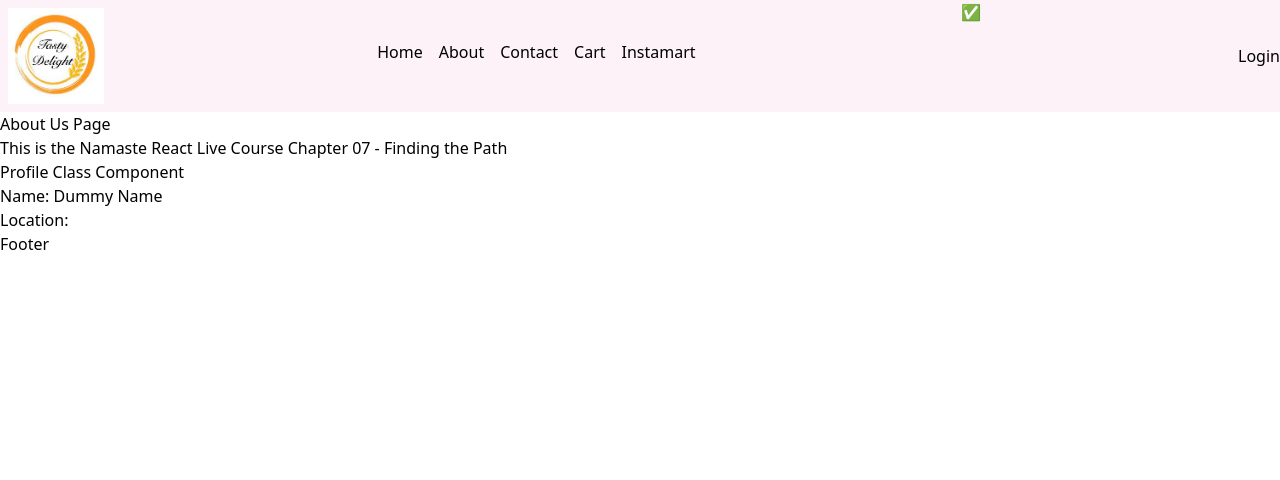
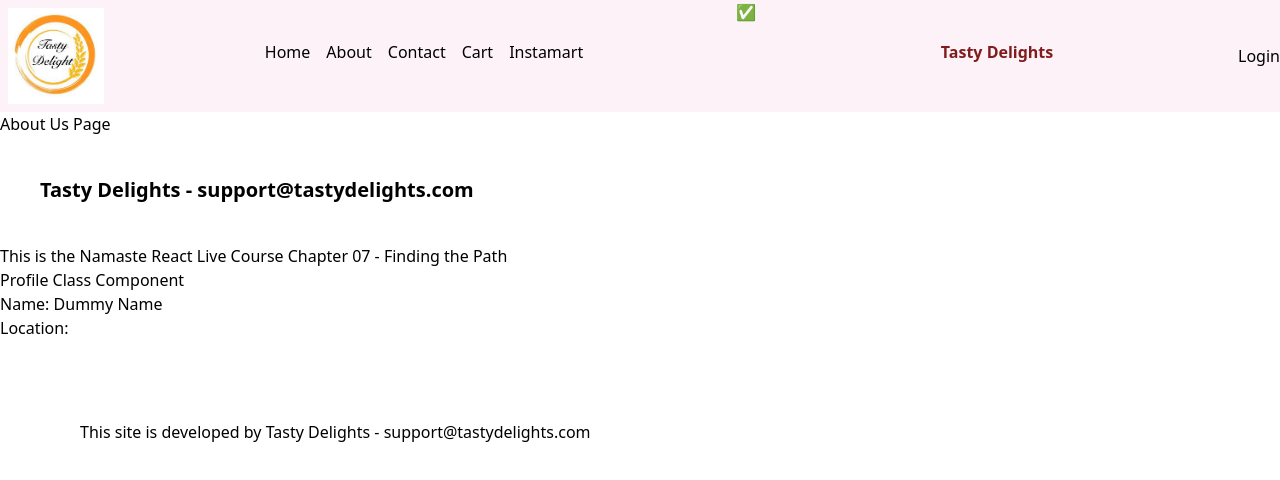
Before and after one commit to ErojiAruna/Tasty-Delights-App, a React (Vite) app: page /about in a window 1280 px wide. Shown: the top 480 px of the page. Built offline with nearby package versions, Linux system fonts and the light colour scheme.

Commit message:
initial commit

```diff
--- a/src/App.js
+++ b/src/App.js
@@ -9,20 +9,28 @@ import Contact from './components/Contact';
 import RestaurantMenu from './components/RestaurantMenu';
 import Profile from './components/Profile';
 import Shimmer from './components/Shimmer';
+import userContext from '../utils/userContext';
 
 const Instamart = lazy(() => import('./components/Instamart'));
 // Upon On Demand Loading --> Upon render -> suspend loading
 const About = lazy(() => import('./components/About'));
 
 const AppLayout = () => {
-  const [user, setUser] = useState();
+  const [user, setUser] = useState({
+    name: 'Tasty Delights',
+    email: 'support@tastydelights.com',
+  });
 
   return (
-    <>
+    <userContext.Provider
+      value={{
+        user: user,
+      }}
+    >
       <Header />
       <Outlet />
       <Footer />
-    </>
+    </userContext.Provider>
   );
 };
 
--- a/src/components/About.js
+++ b/src/components/About.js
@@ -1,6 +1,7 @@
 import React from 'react';
 import ProfileFunctionalComponent from './Profile';
 import Profile from './ProfileClass';
+import userContext from '../../utils/userContext';
 
 class About extends React.Component {
   constructor(props) {
@@ -16,6 +17,14 @@ class About extends React.Component {
     return (
       <div>
         <h1>About Us Page</h1>
+
+        <userContext.Consumer>
+          {({ user }) => (
+            <h4 className="font-bold text-xl p-10">
+              {user?.name} - {user?.email}
+            </h4>
+          )}
+        </userContext.Consumer>
         <p>
           This is the Namaste React Live Course Chapter 07 - Finding the Path
         </p>
--- a/src/components/Body.js
+++ b/src/components/Body.js
@@ -1,4 +1,4 @@
-import { useState, useEffect } from 'react';
+import { useState, useEffect, useContext } from 'react';
 import { restaurantList } from '../config';
 import RestaurantCard from './RestaurantCard';
 import { GET_RES_API } from '../config';
@@ -6,12 +6,14 @@ import Shimmer from './Shimmer';
 import { Link } from 'react-router-dom';
 import { filterData } from '../../utils/helper';
 import useOnline from '../../utils/useOnline';
+import userContext from '../../utils/userContext';
 
-const Body = ({ user }) => {
+const Body = () => {
   const [allRestaurants, setAllRestaurants] = useState([]);
   const [filteredRestaurants, setFilteredRestaurants] = useState([]);
 
   const [searchText, setSearchText] = useState(''); // To create state varialble
+  const { user, setUser } = useContext(userContext);
 
   useEffect(() => {
     getRestaurants();
@@ -27,12 +29,6 @@ const Body = ({ user }) => {
     setFilteredRestaurants(
       json?.data?.cards[2]?.card?.card?.gridElements?.infoWithStyle?.restaurants
     );
-  }
-
-  const isOnline = useOnline();
-
-  if (!isOnline) {
-    return <h1>🔴 Offline, please check your internet connection!!</h1>;
   }
 
   return allRestaurants?.length === 0 ? (
@@ -61,6 +57,24 @@ const Body = ({ user }) => {
         >
           Search
         </button>
+        <input
+          value={user.name}
+          onChange={(e) =>
+            setUser({
+              ...user,
+              name: e.target.value,
+            })
+          }
+        ></input>
+        <input
+          value={user.email}
+          onChange={(e) =>
+            setUser({
+              ...user,
+              email: e.target.value,
+            })
+          }
+        ></input>
       </div>
       <div className="m-20 flex flex-row flex-wrap justify-center">
         {filteredRestaurants.map((restaurant) => (
--- a/src/components/Footer.js
+++ b/src/components/Footer.js
@@ -1,5 +1,14 @@
+import { useContext } from 'react';
+import userContext from '../../utils/userContext';
+
 const Footer = () => {
-  return <h4>Footer</h4>;
+  const { user } = useContext(userContext);
+
+  return (
+    <h4 className="p-10 m-10">
+      This site is developed by {user.name} - {user.email}
+    </h4>
+  );
 };
 
 export default Footer;
--- a/src/components/Header.js
+++ b/src/components/Header.js
@@ -1,7 +1,8 @@
-import { useState } from 'react';
+import { useState, useContext } from 'react';
 import Logo from '../assets/tasty-delights.png';
 import { Link } from 'react-router-dom';
 import useOnline from '../../utils/useOnline';
+import userContext from '../../utils/userContext';
 
 const loggedInUser = () => {
   // API call to check authentication
@@ -18,6 +19,8 @@ const Header = () => {
   const [isLoggedIn, setIsLoggedIn] = useState(false);
 
   const isOnline = useOnline();
+
+  const { user } = useContext(userContext);
 
   return (
     <div className="flex justify-between bg-pink-50">
@@ -43,6 +46,7 @@ const Header = () => {
         </ul>
       </div>
       <h1>{isOnline ? '✅' : '🔴'}</h1>
+      <span className="p-10 font-bold text-red-900">{user?.name}</span>
       {isLoggedIn ? (
         <button onClick={() => setIsLoggedIn(false)}>Logout</button>
       ) : (
--- a/src/components/RestaurantCard.js
+++ b/src/components/RestaurantCard.js
@@ -1,4 +1,6 @@
 import { IMG_CDN_URL } from '../config';
+import { useContext } from 'react';
+import userContext from '../../utils/userContext';
 
 const RestaurantCard = ({
   name,
@@ -24,7 +26,9 @@ const RestaurantCard = ({
           </path>
         </h4>
         <h5>{deliveryTime} minutes</h5>
-        <h5>{user.name}</h5>
+        <h5 className="font-bold">
+          {user.name} - {user.email}
+        </h5>
       </div>
     </div>
   );
--- /dev/null
+++ b/utils/userContext.js
@@ -0,0 +1,8 @@
+import { createContext } from 'react';
+
+const userContext = createContext({
+  name: 'Dummy Name',
+  email: 'dummy@gmail.com',
+});
+
+export default userContext;
```
